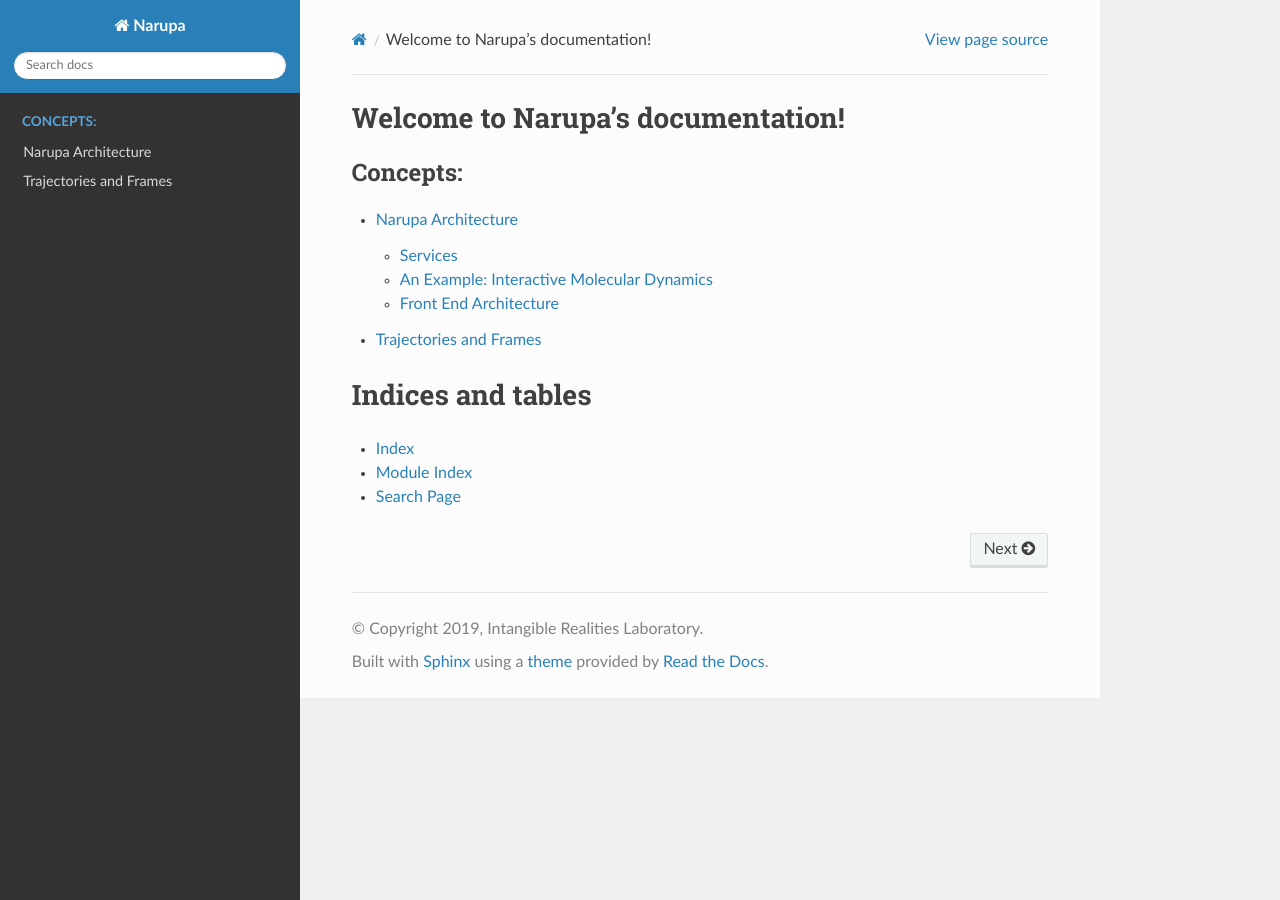
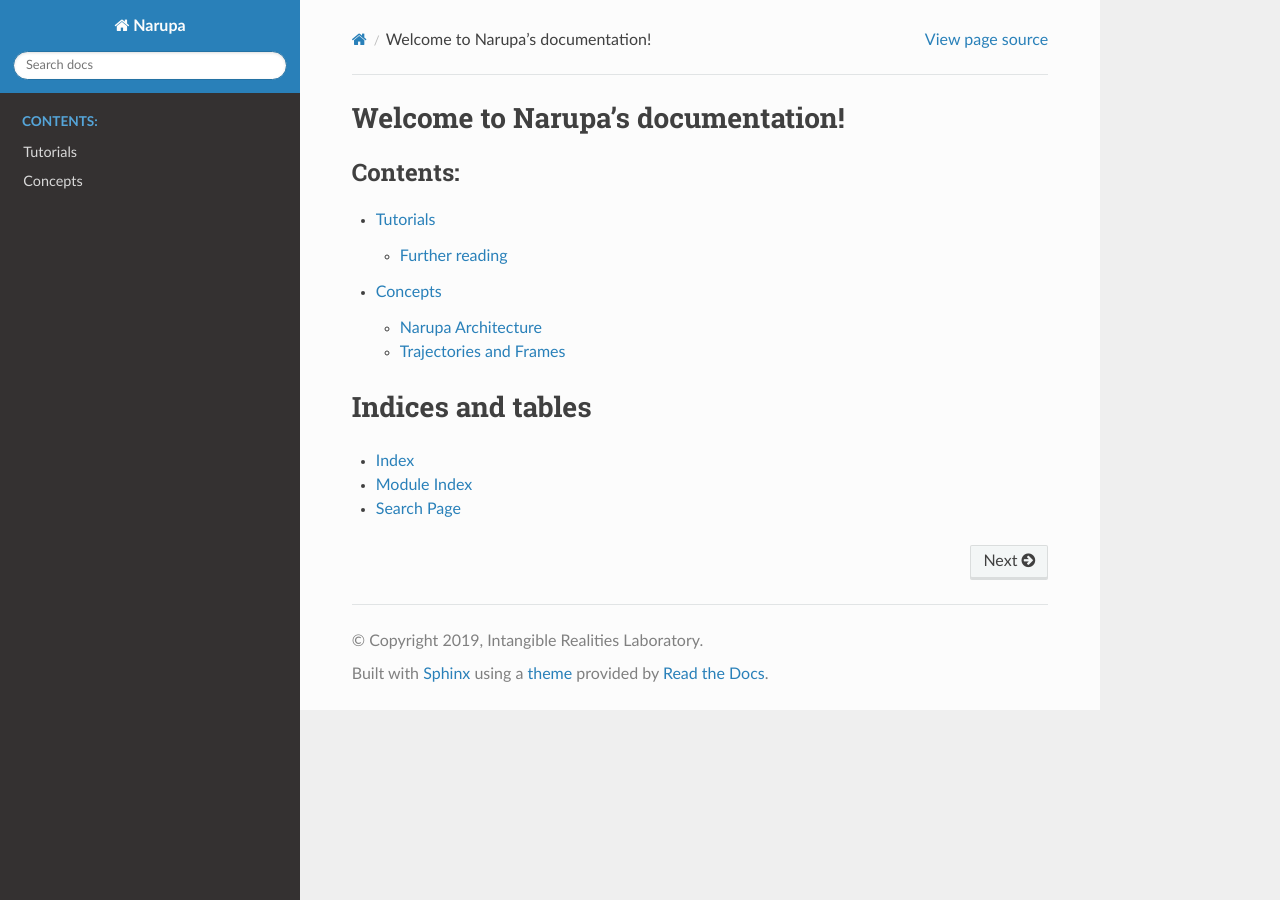
Before and after one commit to IRL2/nanover-docs, a Sphinx documentation site: the page built from source/index.rst, in a window 1280 px wide. Built offline with Sphinx 7.4.7 and the Read the Docs theme 2.0.0, drawn with Linux system fonts in a browser that asks for light colours; pages that are not in the unit, such as notebooks, are missing from menus; the version number could not be read and is left out.

Commit message:
reararanged folders

```diff
--- a/source/architecture.rst
+++ b/source/concepts/architecture.rst
@@ -6,8 +6,10 @@ on virtual reality (VR).
 
 At the highest level, Narupa uses a client/server model, in which a frontend application connects
 to a server, establishing an interactive session. Simulation data, interactions and controls are transmitted
-over the network between the client and server. This means that the server can be running on your desktop, a cluster behind a firewall or on a cloud service,
-while multiple frontend applications can connect simultaneously, such as a VR app, smartphone app, or a Jupyter notebook.
+over the network between the client and server. This means that the server can be running on your desktop,
+a cluster behind a firewall or on a cloud service,
+while multiple frontend applications can connect simultaneously, such as a VR app,
+smartphone app, or a Jupyter notebook.
 
 .. image:: assets/architecture/narupa_2019_client_server.png
     :height: 1578px
--- a/source/index.rst
+++ b/source/index.rst
@@ -3,11 +3,10 @@ Welcome to Narupa's documentation!
 
 .. toctree::
    :maxdepth: 2
-   :caption: Concepts:
+   :caption: Contents:
 
-   architecture.rst
-   frames.rst
-
+   tutorials/tutorials.rst
+   concepts/concepts.rst
    python/modules.rst
 
 
```
Also changed, not shown: source/concepts/concepts.rst (added, +11 -0 lines), source/tutorials/tutorials.rst (added, +14 -0 lines), source/concepts/assets/architecture/narupa_2019_client_server.png (renamed from source/assets/architecture/narupa_2019_client_server.png), source/concepts/assets/architecture/narupa_2019_imd_frontend.png (renamed from source/assets/architecture/narupa_2019_imd_frontend.png), source/concepts/assets/architecture/narupa_2019_imd_server.png (renamed from source/assets/architecture/narupa_2019_imd_server.png), source/concepts/assets/architecture/narupa_2019_microservices.png (renamed from source/assets/architecture/narupa_2019_microservices.png), source/concepts/frames.rst (renamed from source/frames.rst).
